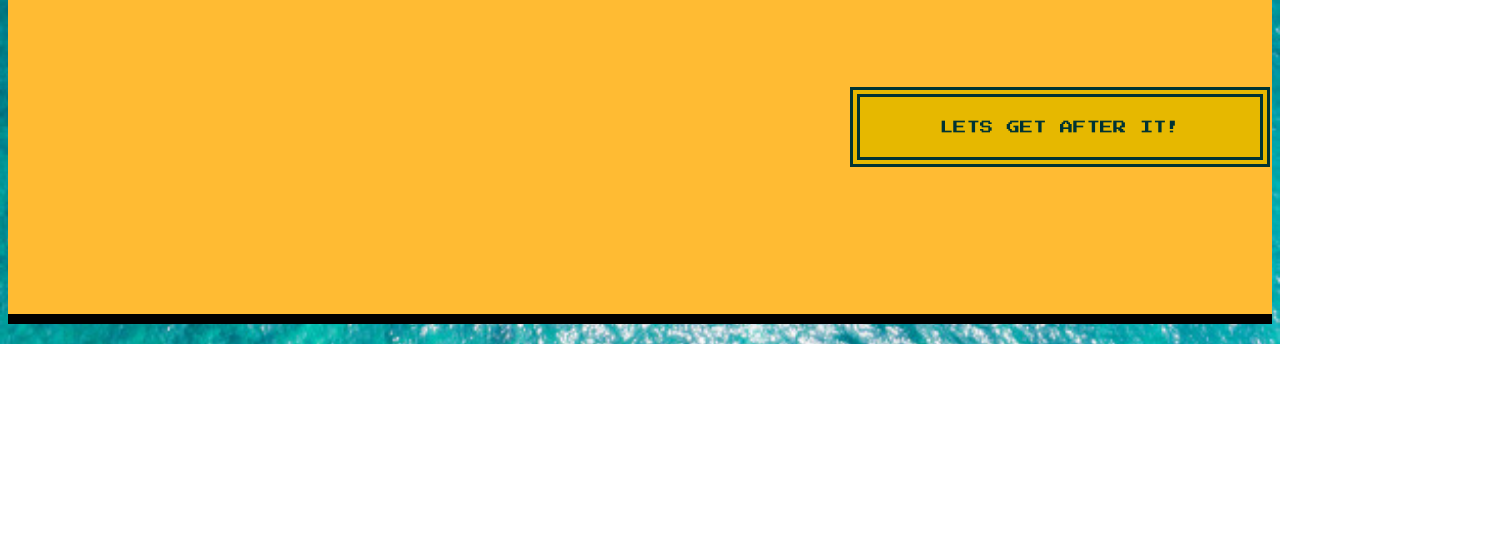
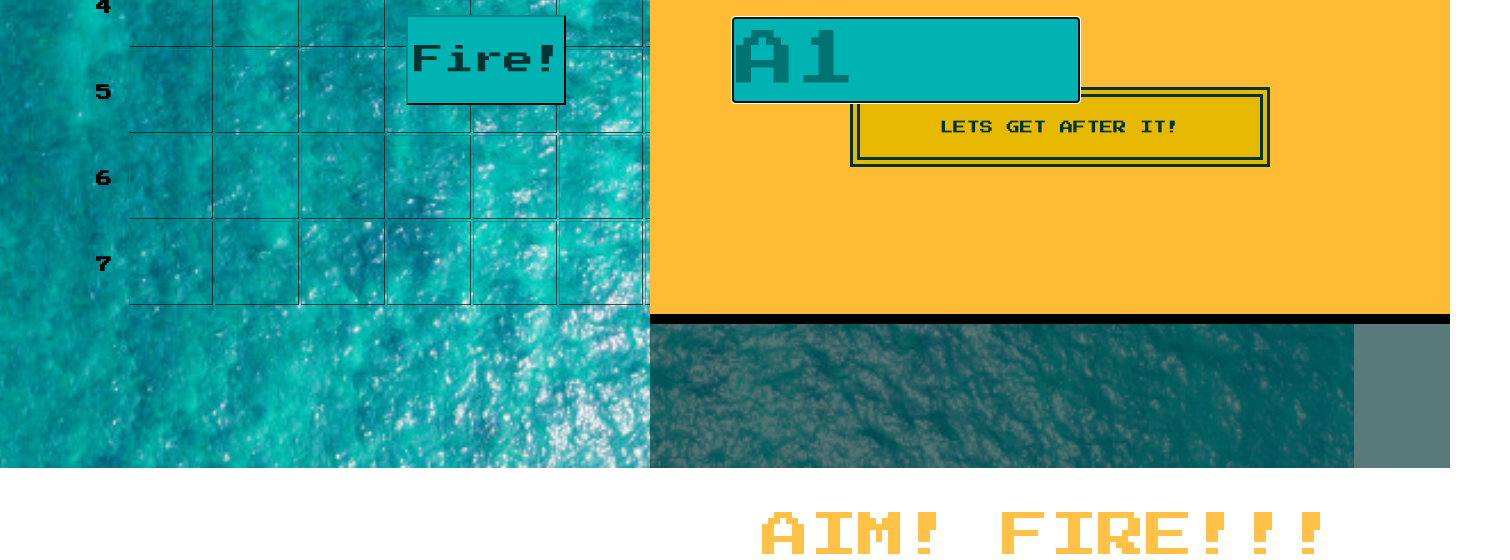
Before and after one commit to lukasssicevs/lukasssicevs.github.io, a plain HTML site: page ships.html in a window 1280 px wide. Shown: the part 483-1043 px from the top of the page, 1510 px wide, since content can reach past the window. Before the commit the page ends 827 px from the top, so only its background shows below. Drawn offline with Linux system fonts and the light colour scheme.

Commit message:
responsiveness & details

```diff
--- a/ships.css
+++ b/ships.css
@@ -3,19 +3,20 @@
 }
 
 body {
-  background: url('img/ocean.jpg') no-repeat
-    center center fixed;
-  -webkit-background-size: cover;
-  -moz-background-size: cover;
-  -o-background-size: cover;
+  background-image: url('img/ocean.jpg');
+  background-repeat: no-repeat;
+  background-position: center;
   background-size: cover;
+  margin:0;
 }
 
 
 
 header{
-  text-align:center;
+  width:80%;
   height:90px;
+  text-align: center;
+  margin:auto;
 }
 
 h1{
@@ -25,8 +26,11 @@ h1{
   bottom:30px;
 }
 
+#gameBoard{
+  display:flex;
+}
+
 #table{
-  display:inline;
   float:left;
   position:relative;
   left:80px;
@@ -76,13 +80,7 @@ td{
 #panel{
   text-align:center;
   background-color: rgb(0, 51, 51, 0.65);
-  height:600px;
-  width:600px;
-  display:inline;
-  float:right;
-  position:relative;
-  right:70px;
-  top:31px;
+  width:70%;
 }
 
 
--- a/ships.html
+++ b/ships.html
@@ -88,14 +88,6 @@
           </table>
         </div>
         <div id='panel'>
-          <span id='message'>
-            <p id='command'>AIM! FIRE!!!</p>
-          </span>
-          <form>
-            <input id='aim' type='text' placeholder='A1' autocomplete="off" autofocus>
-            <input id='fire' type='button' value='Fire!'>
-          </from>
-        </div>
           <div id='popUp' class='welcome maja'>
             <h2 id='instruct'>INSTRUCTIONS:</h2>
             <div id='instructions'>
@@ -110,6 +102,14 @@
             <input id='start' type='button' value='LETS GET AFTER IT!' onclick='invisible()'>
            </form>
           </div>
+          <span id='message'>
+            <p id='command'>AIM! FIRE!!!</p>
+          </span>
+          <form>
+            <input id='aim' type='text' placeholder='A1' autocomplete="off" autofocus>
+            <input id='fire' type='button' value='Fire!'>
+          </from>
+        </div>
       </div>
       <script src='ships.js'></script>
     </body>
```
Lines whose indentation alone changed are shown as unchanged.
